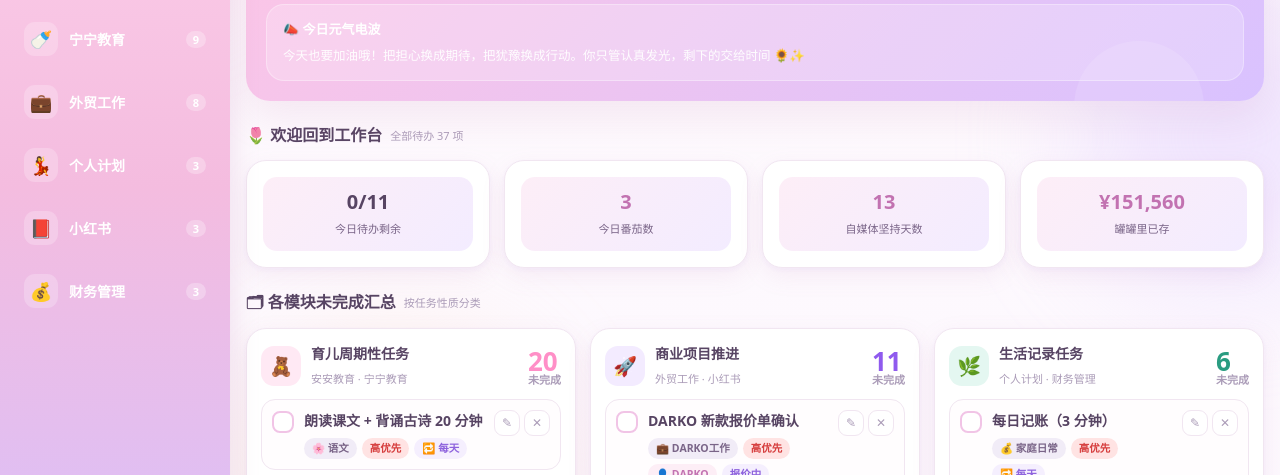
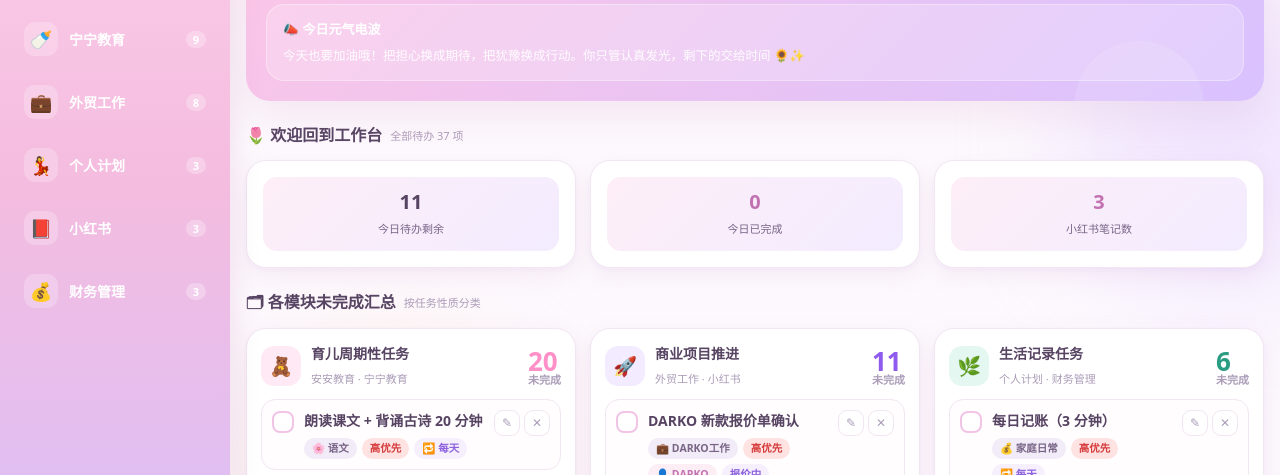
Before and after one commit to mandy730/workbuddy-data, a website: page index.html in a window 1280 px wide. Shown: the part 253-728 px from the top of the page. Drawn offline with Linux system fonts and the light colour scheme.

Commit message:
Add files via upload

```diff
--- a/index.html
+++ b/index.html
@@ -753,8 +753,12 @@ function viewDash() {
   const xhsDays = DB.xposts.length ? Math.max(1, Math.ceil((Date.now() - new Date(DB.xposts[0].date).getTime()) / 86400000)) : 1;
 
   const kindCards = Object.entries(KINDS).map(([k, v]) => {
-    const list = DB.tasks.filter(t => KINDS[k].mods.includes(t.mod)).filter(dayMatch)
-      .sort((a, b) => (isDone(a) - isDone(b)) || (['high', 'mid', 'low'].indexOf(a.pri) - ['high', 'mid', 'low'].indexOf(b.pri)));
+    let list = DB.tasks.filter(t => KINDS[k].mods.includes(t.mod)).filter(dayMatch);
+    if (k === 'business') {
+      const followUps = DB.tasks.filter(t => KINDS[k].mods.includes(t.mod) && t.follow && !isDone(t) && daysBetween(TODAY(), t.follow) <= 7);
+      list = [...new Map([...list, ...followUps].map(t => [t.id, t])).values()];
+    }
+    list = list.sort((a, b) => (isDone(a) - isDone(b)) || (['high', 'mid', 'low'].indexOf(a.pri) - ['high', 'mid', 'low'].indexOf(b.pri)));
     const undone = list.filter(t => !isDone(t)).length;
     return `<div class="kind-card">
       <div class="kind-head">
@@ -798,44 +802,27 @@ function viewDash() {
   </div>
 
   <h2 class="section-title">🌷 欢迎回到工作台 <small>全部待办 ${todos} 项</small></h2>
-  <div class="grid g4">
-    <div class="card"><div class="stat"><b>${doneToday}/${todayTasks.length}</b><span>今日待办剩余</span></div></div>
-    <div class="card"><div class="stat"><b style="color:var(--pink-600)">${DB.xposts.length}</b><span>今日番茄数</span></div></div>
-    <div class="card"><div class="stat"><b style="color:var(--pink-600)">${xhsDays}</b><span>自媒体坚持天数</span></div></div>
-    <div class="card"><div class="stat"><b style="color:var(--pink-600)">${money(saved)}</b><span>罐罐里已存</span></div></div>
+  <div class="grid g3">
+    <div class="card"><div class="stat"><b>${todayTasks.length - doneToday}</b><span>今日待办剩余</span></div></div>
+    <div class="card"><div class="stat"><b style="color:var(--pink-600)">${doneToday}</b><span>今日已完成</span></div></div>
+    <div class="card"><div class="stat"><b style="color:var(--pink-600)">${DB.xposts.length}</b><span>小红书笔记数</span></div></div>
   </div>
 
   <h2 class="section-title">🗂 各模块未完成汇总 <small>按任务性质分类</small></h2>
   <div class="grid g3">${kindCards}</div>
 
-  <div class="grid g2" style="margin-top:14px">
-    <div class="card">
-      <div class="card-h"><h3>🏆 赛事 / 考级提醒</h3><button class="btn btn-g btn-sm" data-act="add-ev">＋ 添加</button></div>
-      ${soonEv.length ? soonEv.map(e => {
+  <div class="card" style="margin-top:14px">
+    <div class="card-h"><h3>🏆 赛事 / 考级提醒</h3><button class="btn btn-g btn-sm" data-act="add-ev">＋ 添加</button></div>
+    ${soonEv.length ? soonEv.map(e => {
     const dd = daysBetween(TODAY(), e.date);
     return `<div class="ev"><div class="ev-d"><b>${e.date.slice(8)}</b><span>${e.date.slice(5, 7)}月</span></div>
       <div class="ev-b"><b>${esc(e.title)}</b><div class="t-meta"><span class="pill p-tag">${esc(e.type)}</span>
       <span class="pill p-sub">${MOD(e.mod).name}</span></div></div>
       <span class="ev-cd ${dd <= 7 ? 'soon' : ''}">${dd === 0 ? '今天' : '还有 ' + dd + ' 天'}</span></div>`;
   }).join('') : emptyBox('近 60 天没有赛事安排', '🏆')}
-    </div>
-    <div class="card">
-      <div class="card-h"><h3>📞 客户跟进提醒</h3><span class="sub">7 天内</span></div>
-      ${follows.length ? follows.map(taskItem).join('') : emptyBox('暂无临期客户跟进', '📞')}
-    </div>
-  </div>
-
-  <div class="grid g3" style="margin-top:14px">
-    <div class="card">
-      <div class="card-h"><h3>📅 今日打卡速览</h3></div>
-      ${DB.subjects.filter(s => s.mod === 'anan' || s.mod === 'ning').map(s => {
-    const on = ck(s.id).includes(TODAY());
-    return `<div class="task"><div class="chk ${on ? 'on' : ''}" data-act="ck" data-sid="${s.id}" data-d="${TODAY()}">${on ? '✓' : ''}</div>
-      <div class="t-body"><div class="t-title">${s.emoji} ${esc(s.name)}</div>
-      <div class="t-meta"><span class="pill p-sub">${MOD(s.mod).name}</span>
-      <span class="pill p-rep">本周 ${ckWeekCount(s.id, startOfWeek(new Date()))}/${s.goal}</span></div></div></div>`;
-  }).join('')}
-    </div>
+  </div>
+
+  <div class="grid g2" style="margin-top:14px">
     <div class="card">
       <div class="card-h"><h3>💰 本月财务</h3><span class="sub">${mk}</span></div>
       <div class="grid" style="grid-template-columns:1fr 1fr;gap:8px">
```
